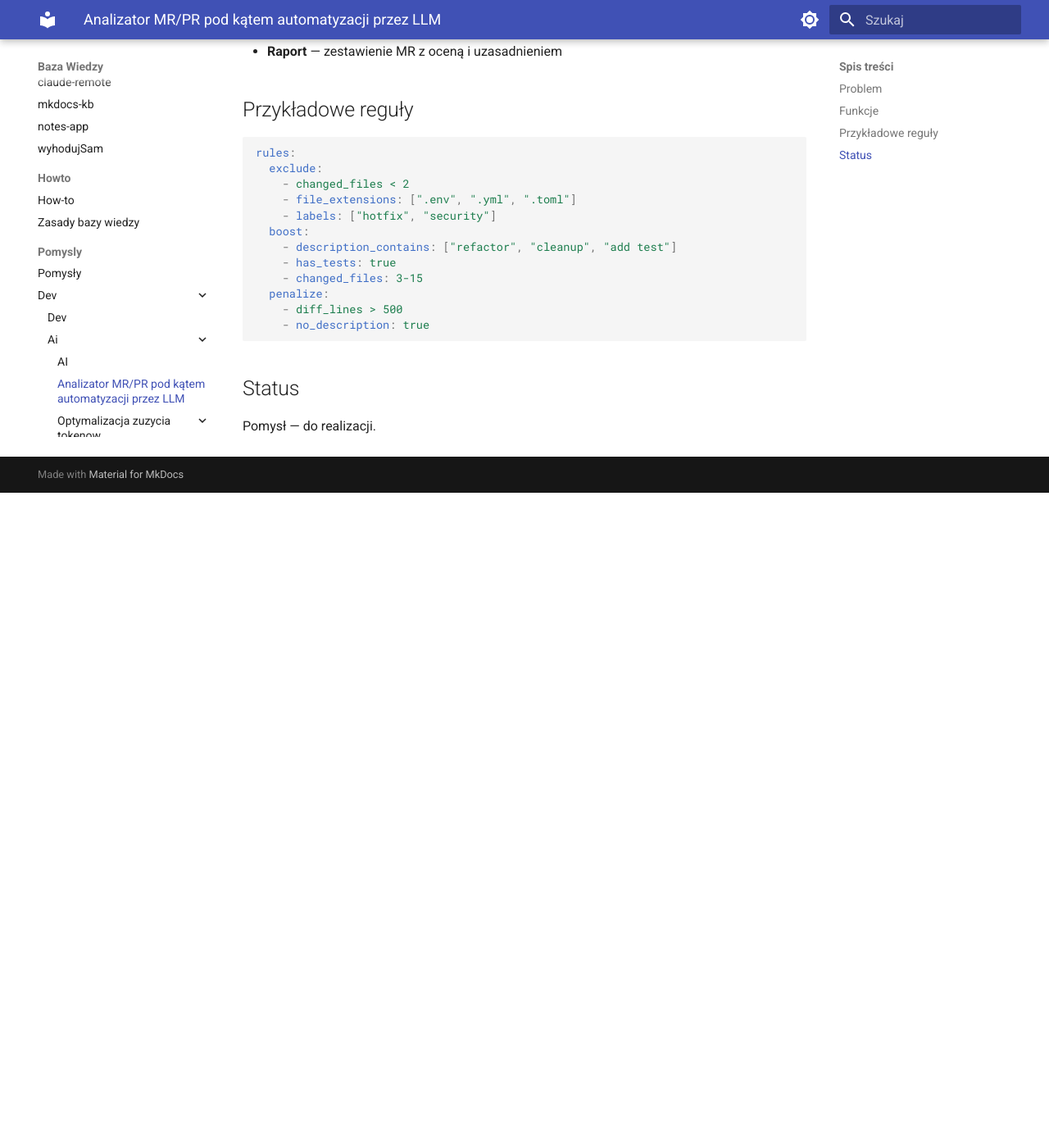
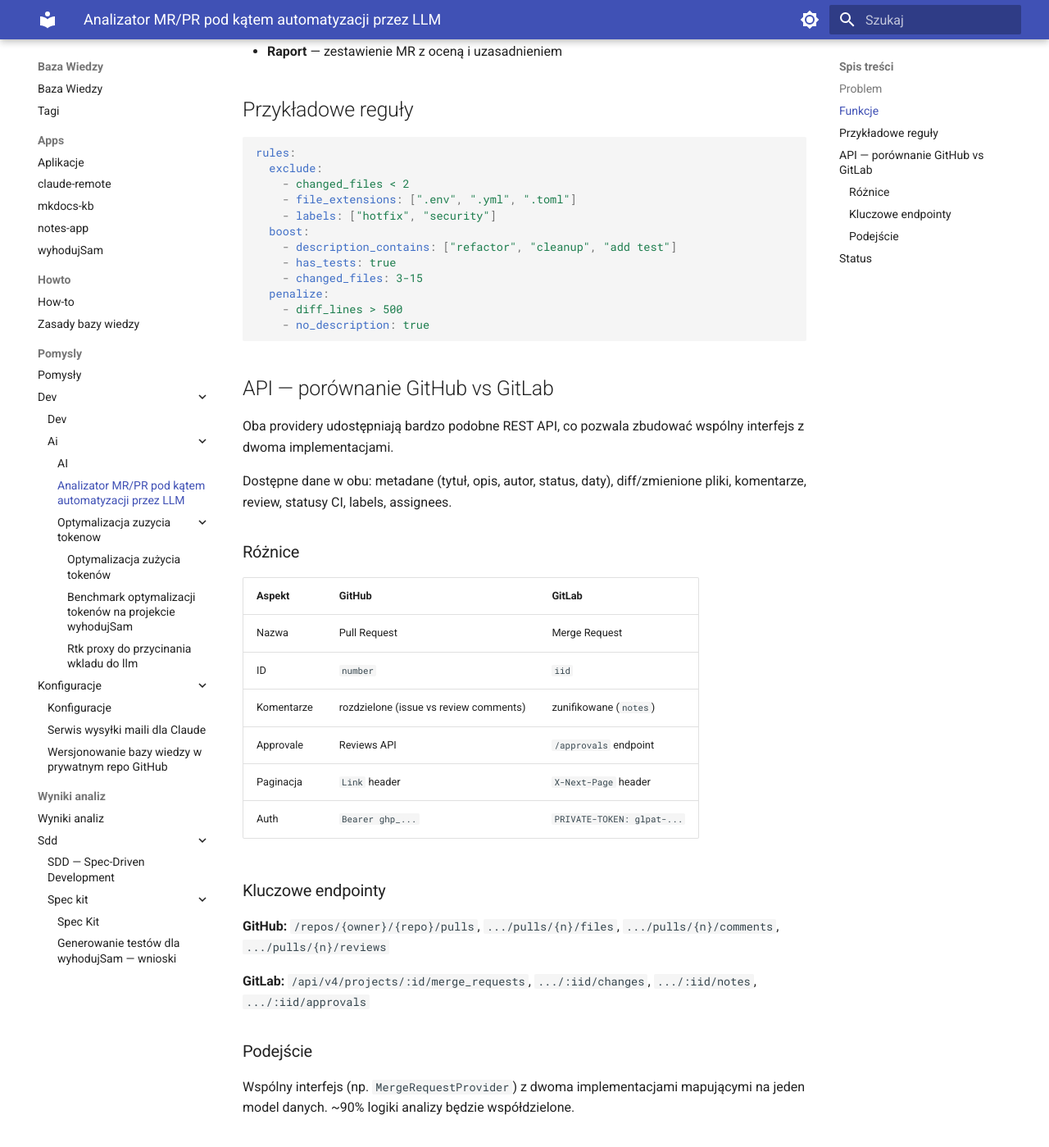
Before and after one commit to wyhodujsam/baza_wiedzy, an MkDocs documentation site: the page built from docs/pomysly/dev/ai/analizator_mr.md, in a window 1280 px wide and 1400 px high, scrolled down 868 px. Shown: the whole window at 82% size. Built offline with MkDocs 1.6.1 and Material for MkDocs 9.7.7, drawn with Linux system fonts in a browser that asks for light colours; before the commit the page ends 1469 px from its top, so only the background shows below that.

Commit message:
auto: 2026-03-20 22:00

````diff
--- a/docs/pomysly/dev/ai/analizator_mr.md
+++ b/docs/pomysly/dev/ai/analizator_mr.md
@@ -37,6 +37,33 @@ rules:
     - no_description: true
 ```
 
+## API — porównanie GitHub vs GitLab
+
+Oba providery udostępniają bardzo podobne REST API, co pozwala zbudować wspólny interfejs z dwoma implementacjami.
+
+Dostępne dane w obu: metadane (tytuł, opis, autor, status, daty), diff/zmienione pliki, komentarze, review, statusy CI, labels, assignees.
+
+### Różnice
+
+| Aspekt | GitHub | GitLab |
+|--------|--------|--------|
+| Nazwa | Pull Request | Merge Request |
+| ID | `number` | `iid` |
+| Komentarze | rozdzielone (issue vs review comments) | zunifikowane (`notes`) |
+| Approvale | Reviews API | `/approvals` endpoint |
+| Paginacja | `Link` header | `X-Next-Page` header |
+| Auth | `Bearer ghp_...` | `PRIVATE-TOKEN: glpat-...` |
+
+### Kluczowe endpointy
+
+**GitHub:** `/repos/{owner}/{repo}/pulls`, `.../pulls/{n}/files`, `.../pulls/{n}/comments`, `.../pulls/{n}/reviews`
+
+**GitLab:** `/api/v4/projects/:id/merge_requests`, `.../:iid/changes`, `.../:iid/notes`, `.../:iid/approvals`
+
+### Podejście
+
+Wspólny interfejs (np. `MergeRequestProvider`) z dwoma implementacjami mapującymi na jeden model danych. ~90% logiki analizy będzie współdzielone.
+
 ## Status
 
 Pomysł — do realizacji.
--- /dev/null
+++ b/docs/pomysly/dev/ai/optymalizacja_zuzycia_tokenow/rtk_proxy_do_przycinania_wkladu_do_llm.md
@@ -0,0 +1 @@
+https://github.com/rtk-ai/rtk
````
Also changed, not shown: docs/pomysly/dev/ai/optymalizacja_zuzycia_tokenow/index.md (+3 -0 lines), docs/pomysly/konfiguracje/serwis-wysylki-maili.md (+14 -15 lines).
